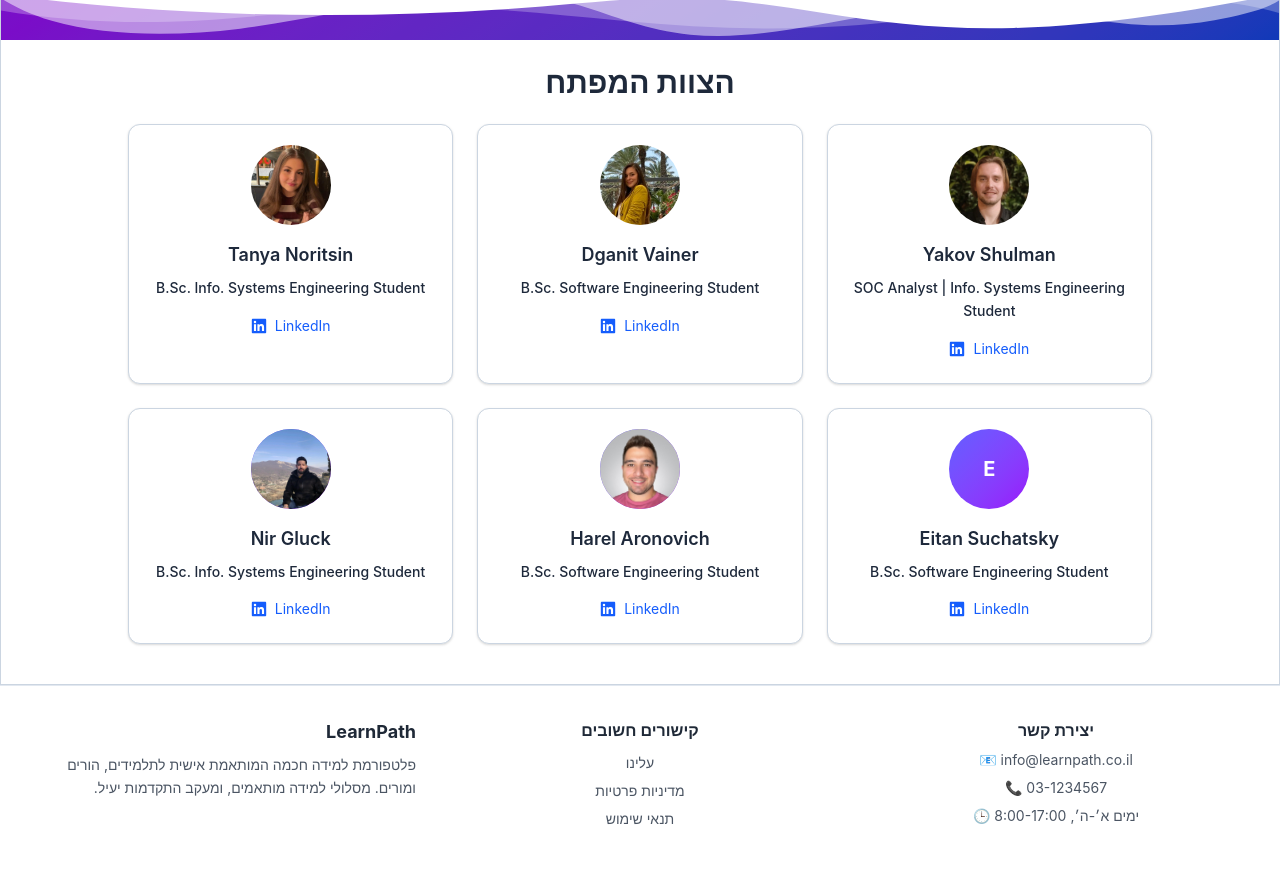
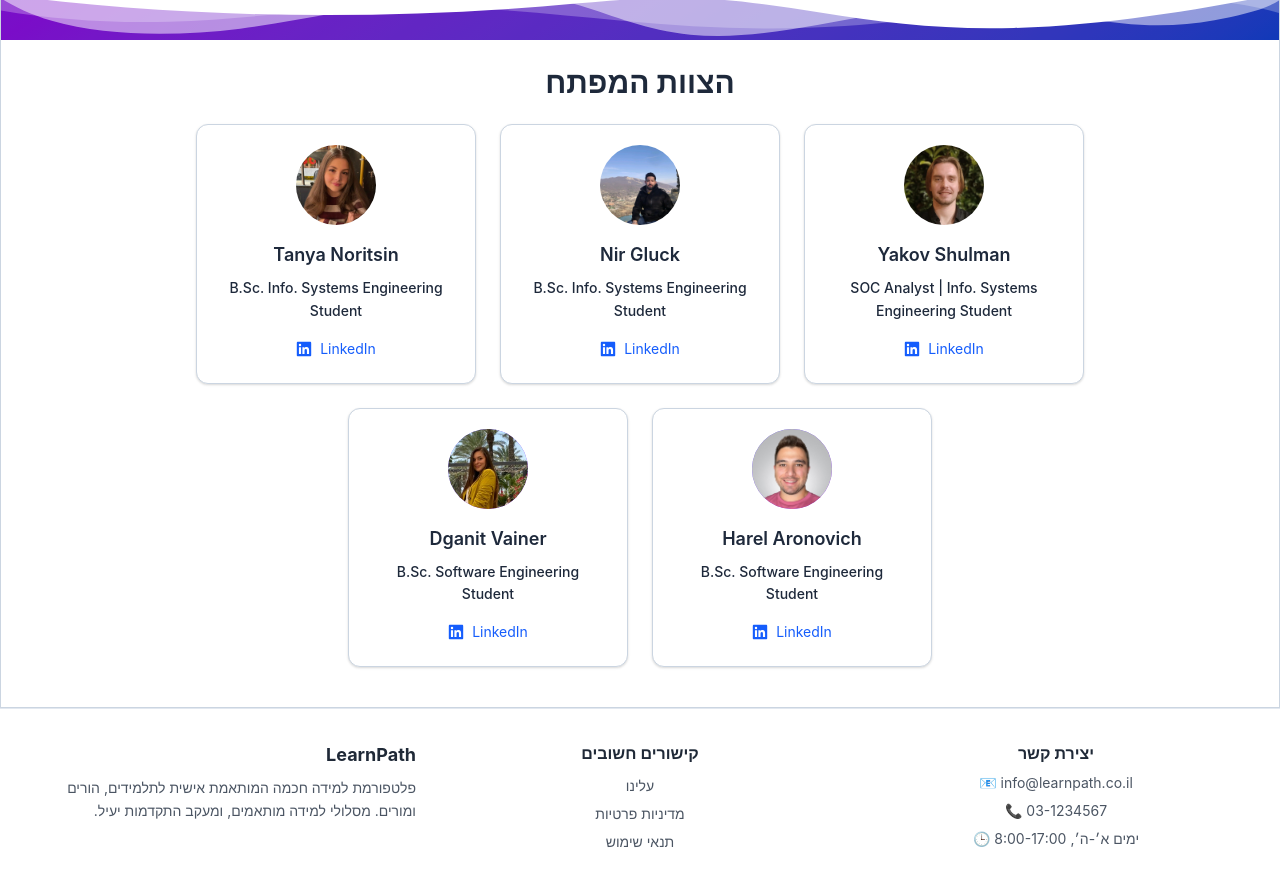
Before and after one commit to Harelzx/Advanced-Web-Dev, a Next.js app in the folder my-app2/: page / in a window 1280 px wide. Shown: the part 820-1705 px from the top of the page. Before the commit the page ends 1682 px from the top, so only its background shows below. Built offline with nearby package versions, Linux system fonts and the light colour scheme.

Commit message:
עדכון צוות ותיקוני עיצוב

```diff
--- a/my-app2/src/app/components/about/TeamSection.js
+++ b/my-app2/src/app/components/about/TeamSection.js
@@ -15,10 +15,10 @@ export default function TeamSection({ showTitle = true, showSubtitle = true }) {
       image: "/team/tanya.jpeg"
     },
     {
-      name: "Dganit Vainer",
-      role: "B.Sc. Software Engineering Student",
-      linkedin: "https://www.linkedin.com/in/dganit-vainer-89a131269/",
-      image: "/team/dganit.jpeg"
+      name: "Nir Gluck",
+      role: "B.Sc. Info. Systems Engineering Student",
+      linkedin: "https://www.linkedin.com/in/nirgluck/",
+      image: "/team/nir.jpeg"
     },
     {
       name: "Yakov Shulman",
@@ -27,22 +27,16 @@ export default function TeamSection({ showTitle = true, showSubtitle = true }) {
       image: "/team/yakov.jpeg"
     },
     {
-      name: "Nir Gluck",
-      role: "B.Sc. Info. Systems Engineering Student",
-      linkedin: "https://www.linkedin.com/in/nirgluck/",
-      image: "/team/nir.jpeg"
+      name: "Dganit Vainer",
+      role: "B.Sc. Software Engineering Student",
+      linkedin: "https://www.linkedin.com/in/dganit-vainer-89a131269/",
+      image: "/team/dganit.jpeg"
     },
     {
       name: "Harel Aronovich",
       role: "B.Sc. Software Engineering Student",
       linkedin: "https://linkedin.com/in/harel-aronovich",
       image: "/team/harel.jpeg"
-    },
-    {
-      name: "Eitan Suchatsky",
-      role: "B.Sc. Software Engineering Student",
-      linkedin: "https://linkedin.com/in/eitan-suchatsky",
-      image: null
     }
   ];
 
@@ -55,11 +49,11 @@ export default function TeamSection({ showTitle = true, showSubtitle = true }) {
           </h2>
         )}
 
-        <div className="grid grid-cols-2 md:grid-cols-2 lg:grid-cols-3 gap-4 md:gap-6">
-          {teamMembers.map((member, index) => (
+        <div className="flex flex-wrap justify-center gap-4 md:gap-6">
+          {teamMembers.slice(0, 2).map((member, index) => (
             <div
               key={index}
-              className="panels rounded-xl p-3 md:p-5 shadow-md border text-center hover:shadow-lg transition-shadow duration-300 border-gray-200 dark:border-gray-700"
+              className="panels rounded-xl p-3 md:p-5 shadow-md border text-center hover:shadow-lg transition-shadow duration-300 border-gray-200 dark:border-gray-700 flex-1 max-w-xs lg:flex-none lg:w-[280px]"
             >
 
               {/* Profile Image */}
@@ -103,7 +97,152 @@ export default function TeamSection({ showTitle = true, showSubtitle = true }) {
                 LinkedIn
               </a>
             </div>
-          ))}
+                      ))}
+
+          {/* Third member - only visible on desktop in first row */}
+          <div className="hidden lg:block">
+            <div className="panels rounded-xl p-3 md:p-5 shadow-md border text-center hover:shadow-lg transition-shadow duration-300 border-gray-200 dark:border-gray-700 flex-1 max-w-xs lg:flex-none lg:w-[280px]">
+              {/* Profile Image */}
+              <div className="w-16 h-16 md:w-20 md:h-20 mx-auto mb-3 md:mb-4 rounded-full overflow-hidden bg-gradient-to-br from-indigo-500 to-purple-600 flex items-center justify-center">
+                {teamMembers[2].image ? (
+                  <Image
+                    src={teamMembers[2].image}
+                    alt={teamMembers[2].name}
+                    width={80}
+                    height={80}
+                    className="w-full h-full object-cover"
+                    onError={(e) => {
+                      e.target.style.display = 'none';
+                      e.target.nextElementSibling.style.display = 'flex';
+                    }}
+                  />
+                ) : null}
+                <div className={`text-white text-xl font-bold ${teamMembers[2].image ? 'hidden' : 'flex'} items-center justify-center w-full h-full`}>
+                  {teamMembers[2].name.charAt(0)}
+                </div>
+              </div>
+
+              {/* Name and Role */}
+              <h3 className="text-base md:text-lg font-semibold mb-1 md:mb-2 text-gray-900 dark:text-gray-100">
+                {teamMembers[2].name}
+              </h3>
+              <p className="text-xs md:text-sm text-indigo-600 dark:text-indigo-400 font-medium mb-3 md:mb-4 leading-relaxed">
+                {teamMembers[2].role}
+              </p>
+
+              {/* LinkedIn Link */}
+              <a
+                href={teamMembers[2].linkedin}
+                target="_blank"
+                rel="noopener noreferrer"
+                className="inline-flex items-center gap-2 text-sm text-blue-600 hover:text-blue-800 dark:text-blue-400 dark:hover:text-blue-300 transition-colors duration-200"
+              >
+                <svg className="w-4 h-4" fill="currentColor" viewBox="0 0 20 20">
+                  <path fillRule="evenodd" d="M16.338 16.338H13.67V12.16c0-.995-.017-2.277-1.387-2.277-1.39 0-1.601 1.086-1.601 2.207v4.248H8.014v-8.59h2.559v1.174h.037c.356-.675 1.227-1.387 2.526-1.387 2.703 0 3.203 1.778 3.203 4.092v4.711zM5.005 6.575a1.548 1.548 0 11-.003-3.096 1.548 1.548 0 01.003 3.096zm-1.337 9.763H6.34v-8.59H3.667v8.59zM17.668 1H2.328C1.595 1 1 1.581 1 2.298v15.403C1 18.418 1.595 19 2.328 19h15.34c.734 0 1.332-.582 1.332-1.299V2.298C19 1.581 18.402 1 17.668 1z" clipRule="evenodd" />
+                </svg>
+                LinkedIn
+              </a>
+            </div>
+          </div>
+
+          {/* Second row - mobile: 2 items, desktop: 2 items */}
+          <div className="w-full flex justify-center gap-4 md:gap-6">
+            {teamMembers.slice(2, 5).map((member, index) => (
+              <div
+                key={member.name}
+                className={`panels rounded-xl p-3 md:p-5 shadow-md border text-center hover:shadow-lg transition-shadow duration-300 border-gray-200 dark:border-gray-700 flex-1 max-w-xs lg:flex-none lg:w-[280px] ${index === 0 ? 'lg:hidden' : ''} ${index === 2 ? 'hidden lg:block' : ''}`}
+              >
+
+                {/* Profile Image */}
+                <div className="w-16 h-16 md:w-20 md:h-20 mx-auto mb-3 md:mb-4 rounded-full overflow-hidden bg-gradient-to-br from-indigo-500 to-purple-600 flex items-center justify-center">
+                  {member.image ? (
+                    <Image
+                      src={member.image}
+                      alt={member.name}
+                      width={80}
+                      height={80}
+                      className="w-full h-full object-cover"
+                      onError={(e) => {
+                        e.target.style.display = 'none';
+                        e.target.nextElementSibling.style.display = 'flex';
+                      }}
+                    />
+                  ) : null}
+                  <div className={`text-white text-xl font-bold ${member.image ? 'hidden' : 'flex'} items-center justify-center w-full h-full`}>
+                    {member.name.charAt(0)}
+                  </div>
+                </div>
+
+                {/* Name and Role */}
+                <h3 className="text-base md:text-lg font-semibold mb-1 md:mb-2 text-gray-900 dark:text-gray-100">
+                  {member.name}
+                </h3>
+                <p className="text-xs md:text-sm text-indigo-600 dark:text-indigo-400 font-medium mb-3 md:mb-4 leading-relaxed">
+                  {member.role}
+                </p>
+
+                {/* LinkedIn Link */}
+                <a
+                  href={member.linkedin}
+                  target="_blank"
+                  rel="noopener noreferrer"
+                  className="inline-flex items-center gap-2 text-sm text-blue-600 hover:text-blue-800 dark:text-blue-400 dark:hover:text-blue-300 transition-colors duration-200"
+                >
+                  <svg className="w-4 h-4" fill="currentColor" viewBox="0 0 20 20">
+                    <path fillRule="evenodd" d="M16.338 16.338H13.67V12.16c0-.995-.017-2.277-1.387-2.277-1.39 0-1.601 1.086-1.601 2.207v4.248H8.014v-8.59h2.559v1.174h.037c.356-.675 1.227-1.387 2.526-1.387 2.703 0 3.203 1.778 3.203 4.092v4.711zM5.005 6.575a1.548 1.548 0 11-.003-3.096 1.548 1.548 0 01.003 3.096zm-1.337 9.763H6.34v-8.59H3.667v8.59zM17.668 1H2.328C1.595 1 1 1.581 1 2.298v15.403C1 18.418 1.595 19 2.328 19h15.34c.734 0 1.332-.582 1.332-1.299V2.298C19 1.581 18.402 1 17.668 1z" clipRule="evenodd" />
+                  </svg>
+                  LinkedIn
+                </a>
+              </div>
+            ))}
+          </div>
+
+          {/* Third row - mobile only: 1 item centered */}
+          <div className="w-full flex justify-center gap-4 md:gap-6 lg:hidden">
+                         <div className="panels rounded-xl p-3 md:p-5 shadow-md border text-center hover:shadow-lg transition-shadow duration-300 border-gray-200 dark:border-gray-700 flex-1 max-w-xs">
+              {/* Profile Image */}
+              <div className="w-16 h-16 md:w-20 md:h-20 mx-auto mb-3 md:mb-4 rounded-full overflow-hidden bg-gradient-to-br from-indigo-500 to-purple-600 flex items-center justify-center">
+                {teamMembers[4].image ? (
+                  <Image
+                    src={teamMembers[4].image}
+                    alt={teamMembers[4].name}
+                    width={80}
+                    height={80}
+                    className="w-full h-full object-cover"
+                    onError={(e) => {
+                      e.target.style.display = 'none';
+                      e.target.nextElementSibling.style.display = 'flex';
+                    }}
+                  />
+                ) : null}
+                <div className={`text-white text-xl font-bold ${teamMembers[4].image ? 'hidden' : 'flex'} items-center justify-center w-full h-full`}>
+                  {teamMembers[4].name.charAt(0)}
+                </div>
+              </div>
+
+              {/* Name and Role */}
+              <h3 className="text-base md:text-lg font-semibold mb-1 md:mb-2 text-gray-900 dark:text-gray-100">
+                {teamMembers[4].name}
+              </h3>
+              <p className="text-xs md:text-sm text-indigo-600 dark:text-indigo-400 font-medium mb-3 md:mb-4 leading-relaxed">
+                {teamMembers[4].role}
+              </p>
+
+              {/* LinkedIn Link */}
+              <a
+                href={teamMembers[4].linkedin}
+                target="_blank"
+                rel="noopener noreferrer"
+                className="inline-flex items-center gap-2 text-sm text-blue-600 hover:text-blue-800 dark:text-blue-400 dark:hover:text-blue-300 transition-colors duration-200"
+              >
+                <svg className="w-4 h-4" fill="currentColor" viewBox="0 0 20 20">
+                  <path fillRule="evenodd" d="M16.338 16.338H13.67V12.16c0-.995-.017-2.277-1.387-2.277-1.39 0-1.601 1.086-1.601 2.207v4.248H8.014v-8.59h2.559v1.174h.037c.356-.675 1.227-1.387 2.526-1.387 2.703 0 3.203 1.778 3.203 4.092v4.711zM5.005 6.575a1.548 1.548 0 11-.003-3.096 1.548 1.548 0 01.003 3.096zm-1.337 9.763H6.34v-8.59H3.667v8.59zM17.668 1H2.328C1.595 1 1 1.581 1 2.298v15.403C1 18.418 1.595 19 2.328 19h15.34c.734 0 1.332-.582 1.332-1.299V2.298C19 1.581 18.402 1 17.668 1z" clipRule="evenodd" />
+                </svg>
+                LinkedIn
+              </a>
+            </div>
+          </div>
+
         </div>
       </div>
     </section>
```
